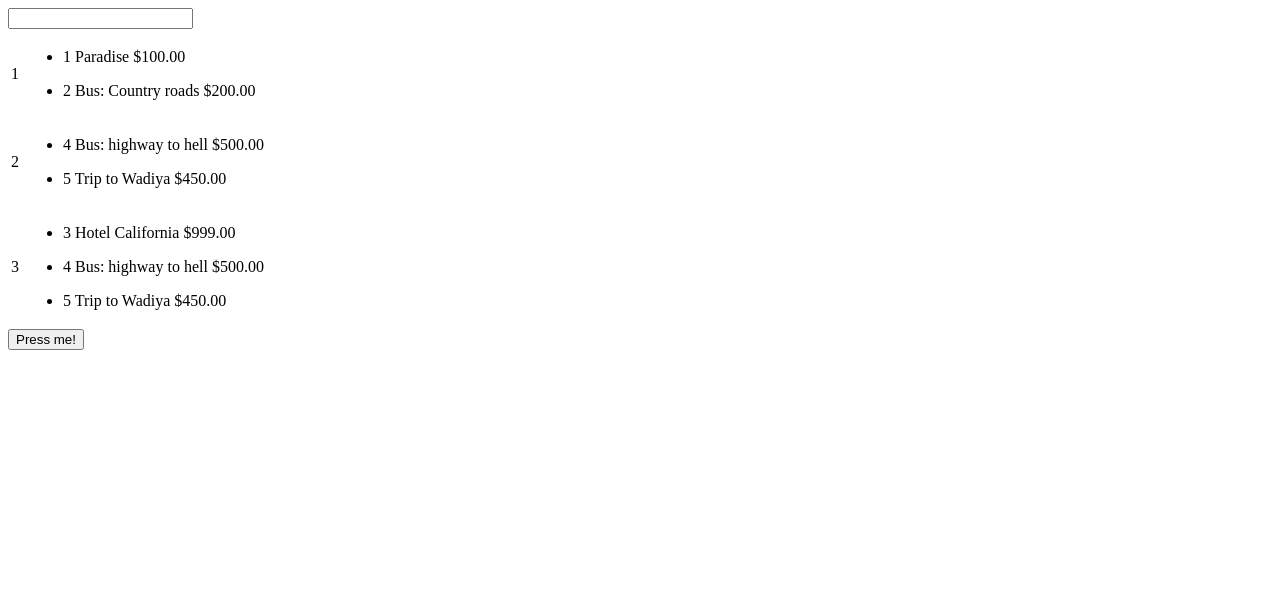
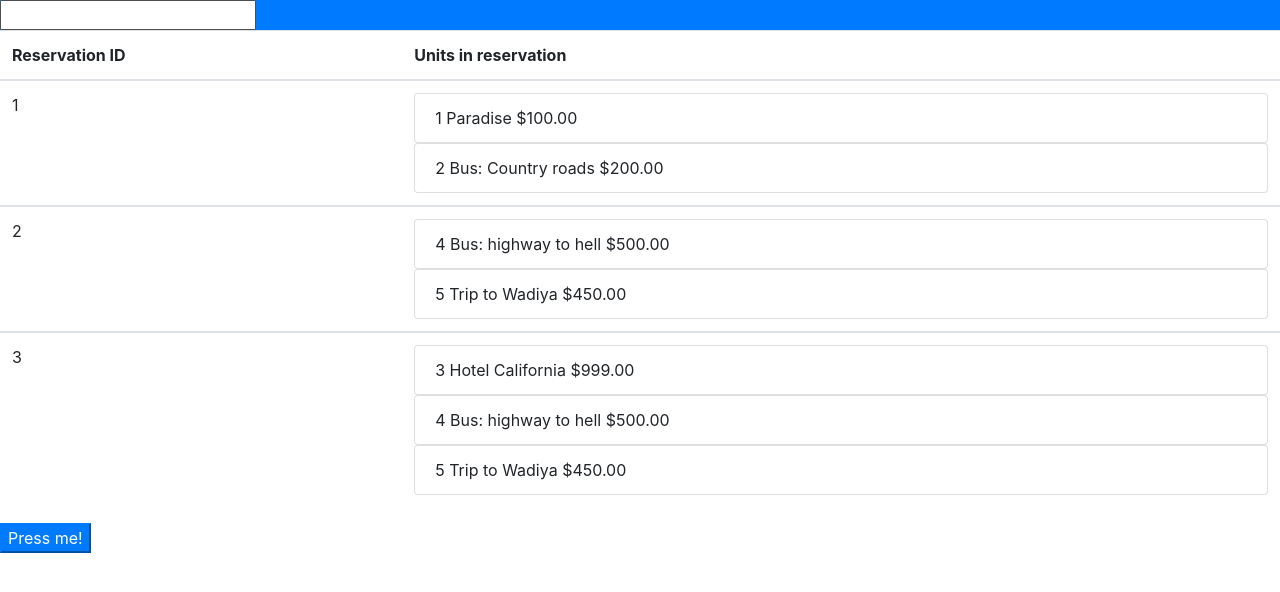
Before and after one commit to josip-paulik/utility-bar, an Angular app: page / in a window 1280 px wide. Shown: the top 592 px of the page. Built offline with nearby package versions, Linux system fonts and the light colour scheme.

Commit message:
Import bootstrap and make visual changes. Sticky top for query parser

```diff
--- a/angular.json
+++ b/angular.json
@@ -24,7 +24,10 @@
               "src/assets"
             ],
             "styles": [
-              "src/styles.css"
+              "src/styles.css",
+              {
+                "input": "./node_modules/bootstrap/dist/css/bootstrap.css"
+              }
             ],
             "scripts": []
           },
--- a/package.json
+++ b/package.json
@@ -20,7 +20,9 @@
     "@angular/router": "~10.1.2",
     "rxjs": "~6.6.0",
     "tslib": "^2.0.0",
-    "zone.js": "~0.10.2"
+    "zone.js": "~0.10.2",
+    "@ng-bootstrap/ng-bootstrap": "^6.0.0",
+    "bootstrap": "^4.0.0"
   },
   "devDependencies": {
     "@angular-devkit/build-angular": "^0.1001.2",
--- a/src/app/app.component.html
+++ b/src/app/app.component.html
@@ -1,14 +1,22 @@
+<div class="sticky-top bg-primary text-white">
   <app-query-parser></app-query-parser>
+</div>
 
 <table class="table">
-  <tr *ngFor="let reservation of reservations">
+  <thead>
+    <th>Reservation ID</th>
+    <th>Units in reservation</th>
+  </thead>
+  <tbody *ngFor="let reservation of reservations">
+    <tr>
       <td>{{reservation.id}}</td>
       <td>
-      <ul *ngFor="let unit of reservation.unitsReserved">
-        <li>{{unit.id}} {{unit.name}} {{unit.price | currency}}</li>
+        <ul *ngFor="let unit of reservation.unitsReserved" class="list-group">
+          <li class="list-group-item">{{unit.id}} {{unit.name}} {{unit.price | currency}}</li>
         </ul>
       </td>
     </tr>
+  </tbody>
 </table>
 
 <button class="btn-primary" (click)="addNewReservation()">Press me!</button>
--- a/src/app/app.module.ts
+++ b/src/app/app.module.ts
@@ -6,6 +6,7 @@ import { AppRoutingModule } from './app-routing.module';
 import { AppComponent } from './app.component';
 import { QueryParserComponent } from './query-parser/query-parser.component';
 import { HttpClientModule } from '@angular/common/http';
+import { NgbModule } from '@ng-bootstrap/ng-bootstrap';
 
 @NgModule({
   declarations: [
@@ -16,7 +17,8 @@ import { HttpClientModule } from '@angular/common/http';
     BrowserModule,
     AppRoutingModule,
     FormsModule,
-    HttpClientModule
+    HttpClientModule,
+    NgbModule
   ],
   providers: [],
   bootstrap: [AppComponent]
--- a/src/app/query-parser/query-parser.component.html
+++ b/src/app/query-parser/query-parser.component.html
@@ -1,9 +1,9 @@
 <input [(ngModel)]="query" (keyup)="onKey($event)"/>
 
-<div *ngFor="let queryFunction of queryFunctions">
-  <div>
+<ul *ngFor="let queryFunction of queryFunctions" class="list-group">
+  <li class="list-group-item" class="align-middle">
     {{queryFunction.desc}}
     <br />
     {{queryFunction.paramsDesc}}
-  </div>
-</div>
+  </li>
+</ul>
```
Also changed, not shown: 1 other file (tests, documents, lock files or other folders). Lines whose indentation alone changed are shown as unchanged.
